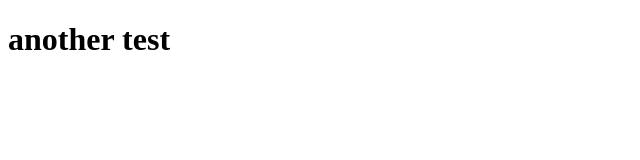
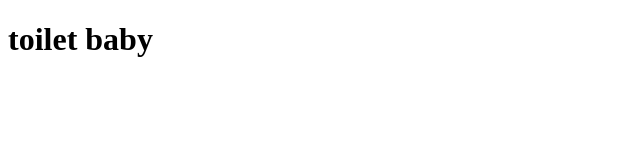
Before and after one commit to Themoonset/themoonset.net, a plain HTML site: page index.html in a window 1280 px wide. Shown: the whole page, without its empty margins (0-640 px from the left). Drawn offline with Linux system fonts and the light colour scheme.

Commit message:
toilet baby

```diff
--- a/index.html
+++ b/index.html
@@ -9,7 +9,7 @@
 </head>
 <body>
     <h1>
-        another test
+        toilet baby
     </h1>
 </body>
 </html>
```
